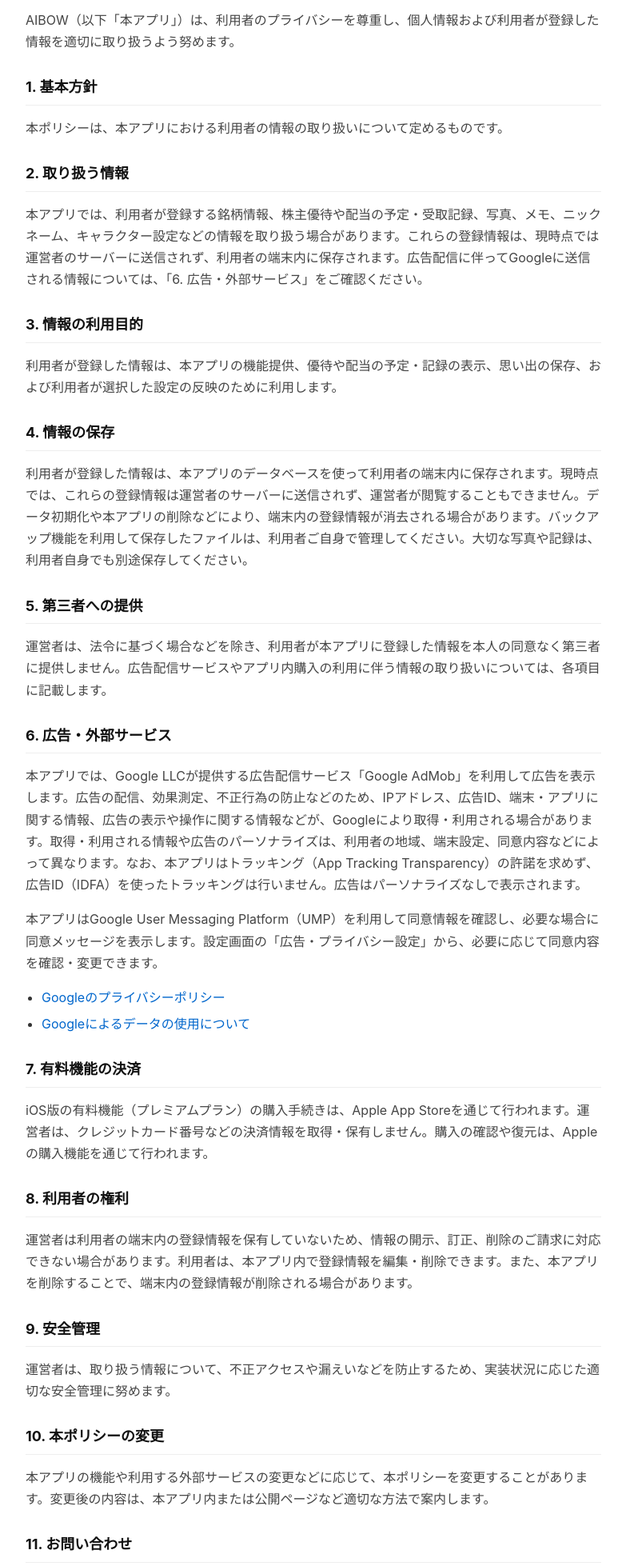
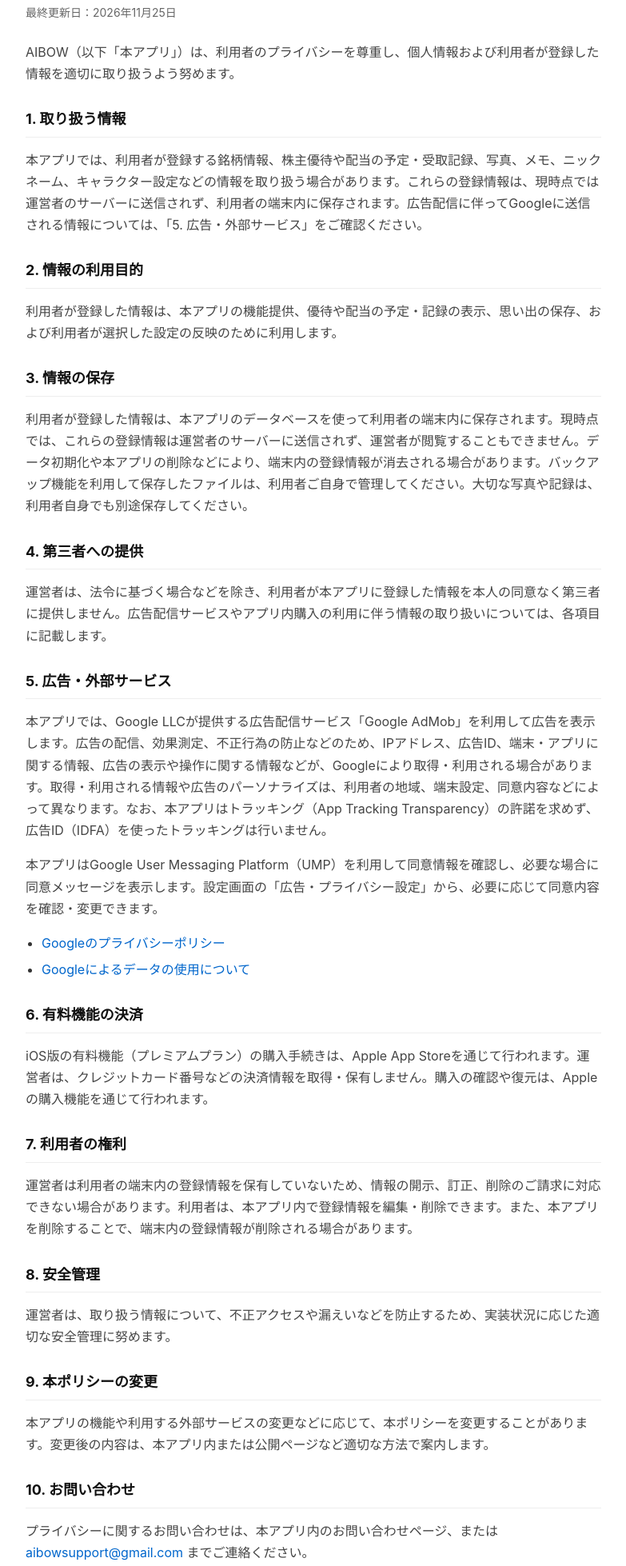
Before and after one commit to b19871023-ops/aibow-support, a plain HTML site: page privacy-policy.html in a window 1280 px wide. Shown: the part 97-2055 px from the top of the page at 80% size, without its empty margins (248-1031 px from the left). Drawn offline with Linux system fonts and the light colour scheme.

Commit message:
Update privacy policy structure and content

```diff
--- a/privacy-policy.html
+++ b/privacy-policy.html
@@ -6,7 +6,8 @@
   <title>プライバシーポリシー - AIBOW</title>
   <style>
     body { font-family: -apple-system, BlinkMacSystemFont, sans-serif; line-height: 1.7; max-width: 720px; margin: 40px auto; padding: 0 20px; color: #333; }
-    h1 { border-bottom: 2px solid #eee; padding-bottom: 10px; font-size: 24px; }
+    h1 { border-bottom: 2px solid #eee; padding-bottom: 10px; font-size: 24px; margin-bottom: 8px; }
+    .last-updated { color: #666; font-size: 14px; margin-bottom: 24px; }
     h2 { border-bottom: 1px solid #eee; padding-bottom: 6px; margin-top: 28px; font-size: 18px; color: #111; }
     p { margin-top: 0; color: #444; }
     ul { padding-left: 20px; margin-top: 8px; }
@@ -18,44 +19,43 @@
 </head>
 <body>
   <h1>プライバシーポリシー</h1>
+  <p class="last-updated">最終更新日：2026年11月25日</p>
+
   <p>AIBOW（以下「本アプリ」）は、利用者のプライバシーを尊重し、個人情報および利用者が登録した情報を適切に取り扱うよう努めます。</p>
 
-  <h2>1. 基本方針</h2>
-  <p>本ポリシーは、本アプリにおける利用者の情報の取り扱いについて定めるものです。</p>
+  <h2>1. 取り扱う情報</h2>
+  <p>本アプリでは、利用者が登録する銘柄情報、株主優待や配当の予定・受取記録、写真、メモ、ニックネーム、キャラクター設定などの情報を取り扱う場合があります。これらの登録情報は、現時点では運営者のサーバーに送信されず、利用者の端末内に保存されます。広告配信に伴ってGoogleに送信される情報については、「5. 広告・外部サービス」をご確認ください。</p>
 
-  <h2>2. 取り扱う情報</h2>
-  <p>本アプリでは、利用者が登録する銘柄情報、株主優待や配当の予定・受取記録、写真、メモ、ニックネーム、キャラクター設定などの情報を取り扱う場合があります。これらの登録情報は、現時点では運営者のサーバーに送信されず、利用者の端末内に保存されます。広告配信に伴ってGoogleに送信される情報については、「6. 広告・外部サービス」をご確認ください。</p>
-
-  <h2>3. 情報の利用目的</h2>
+  <h2>2. 情報の利用目的</h2>
   <p>利用者が登録した情報は、本アプリの機能提供、優待や配当の予定・記録の表示、思い出の保存、および利用者が選択した設定の反映のために利用します。</p>
 
-  <h2>4. 情報の保存</h2>
+  <h2>3. 情報の保存</h2>
   <p>利用者が登録した情報は、本アプリのデータベースを使って利用者の端末内に保存されます。現時点では、これらの登録情報は運営者のサーバーに送信されず、運営者が閲覧することもできません。データ初期化や本アプリの削除などにより、端末内の登録情報が消去される場合があります。バックアップ機能を利用して保存したファイルは、利用者ご自身で管理してください。大切な写真や記録は、利用者自身でも別途保存してください。</p>
 
-  <h2>5. 第三者への提供</h2>
+  <h2>4. 第三者への提供</h2>
   <p>運営者は、法令に基づく場合などを除き、利用者が本アプリに登録した情報を本人の同意なく第三者に提供しません。広告配信サービスやアプリ内購入の利用に伴う情報の取り扱いについては、各項目に記載します。</p>
 
-  <h2>6. 広告・外部サービス</h2>
-  <p>本アプリでは、Google LLCが提供する広告配信サービス「Google AdMob」を利用して広告を表示します。広告の配信、効果測定、不正行為の防止などのため、IPアドレス、広告ID、端末・アプリに関する情報、広告の表示や操作に関する情報などが、Googleにより取得・利用される場合があります。取得・利用される情報や広告のパーソナライズは、利用者の地域、端末設定、同意内容などによって異なります。なお、本アプリはトラッキング（App Tracking Transparency）の許諾を求めず、広告ID（IDFA）を使ったトラッキングは行いません。広告はパーソナライズなしで表示されます。</p>
+  <h2>5. 広告・外部サービス</h2>
+  <p>本アプリでは、Google LLCが提供する広告配信サービス「Google AdMob」を利用して広告を表示します。広告の配信、効果測定、不正行為の防止などのため、IPアドレス、広告ID、端末・アプリに関する情報、広告の表示や操作に関する情報などが、Googleにより取得・利用される場合があります。取得・利用される情報や広告のパーソナライズは、利用者の地域、端末設定、同意内容などによって異なります。なお、本アプリはトラッキング（App Tracking Transparency）の許諾を求めず、広告ID（IDFA）を使ったトラッキングは行いません。</p>
   <p>本アプリはGoogle User Messaging Platform（UMP）を利用して同意情報を確認し、必要な場合に同意メッセージを表示します。設定画面の「広告・プライバシー設定」から、必要に応じて同意内容を確認・変更できます。</p>
   <ul>
-    <li><a href="https://policies.google.com/privacy?hl=ja" target="_blank" rel="noopener noreferrer">Googleのプライバシーポリシー</a></li>
-    <li><a href="https://policies.google.com/technologies/partner-sites?hl=ja" target="_blank" rel="noopener noreferrer">Googleによるデータの使用について</a></li>
+    <li><a href="https://google.com" target="_blank" rel="noopener noreferrer">Googleのプライバシーポリシー</a></li>
+    <li><a href="https://google.com" target="_blank" rel="noopener noreferrer">Googleによるデータの使用について</a></li>
   </ul>
 
-  <h2>7. 有料機能の決済</h2>
+  <h2>6. 有料機能の決済</h2>
   <p>iOS版の有料機能（プレミアムプラン）の購入手続きは、Apple App Storeを通じて行われます。運営者は、クレジットカード番号などの決済情報を取得・保有しません。購入の確認や復元は、Appleの購入機能を通じて行われます。</p>
 
-  <h2>8. 利用者の権利</h2>
+  <h2>7. 利用者の権利</h2>
   <p>運営者は利用者の端末内の登録情報を保有していないため、情報の開示、訂正、削除のご請求に対応できない場合があります。利用者は、本アプリ内で登録情報を編集・削除できます。また、本アプリを削除することで、端末内の登録情報が削除される場合があります。</p>
 
-  <h2>9. 安全管理</h2>
+  <h2>8. 安全管理</h2>
   <p>運営者は、取り扱う情報について、不正アクセスや漏えいなどを防止するため、実装状況に応じた適切な安全管理に努めます。</p>
 
-  <h2>10. 本ポリシーの変更</h2>
+  <h2>9. 本ポリシーの変更</h2>
   <p>本アプリの機能や利用する外部サービスの変更などに応じて、本ポリシーを変更することがあります。変更後の内容は、本アプリ内または公開ページなど適切な方法で案内します。</p>
 
-  <h2>11. お問い合わせ</h2>
+  <h2>10. お問い合わせ</h2>
   <p>プライバシーに関するお問い合わせは、本アプリ内のお問い合わせページ、または <a href="mailto:aibowsupport@gmail.com">aibowsupport@gmail.com</a> までご連絡ください。</p>
 
   <p class="back-link"><a href="./index.html">← サポートに戻る</a></p>
```
